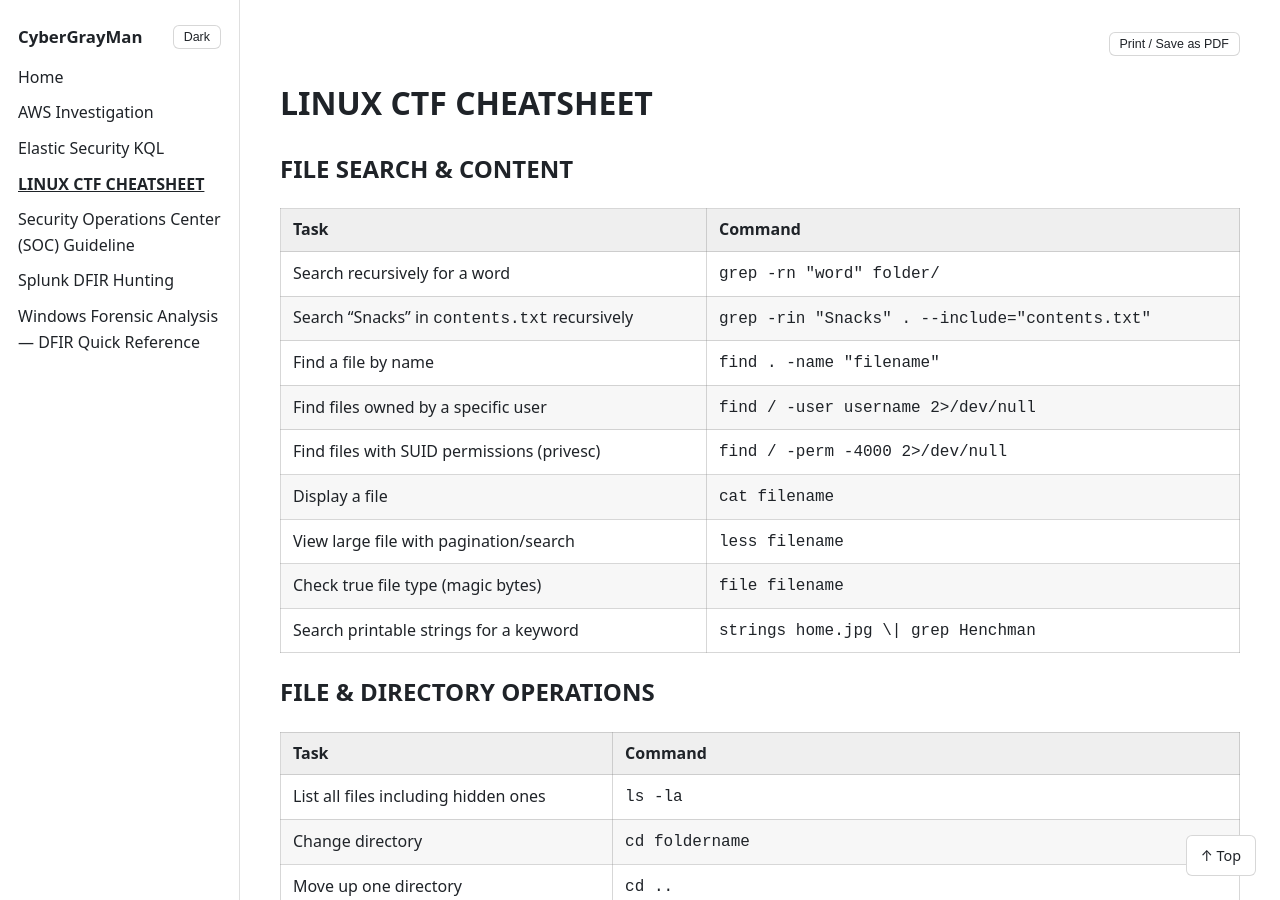
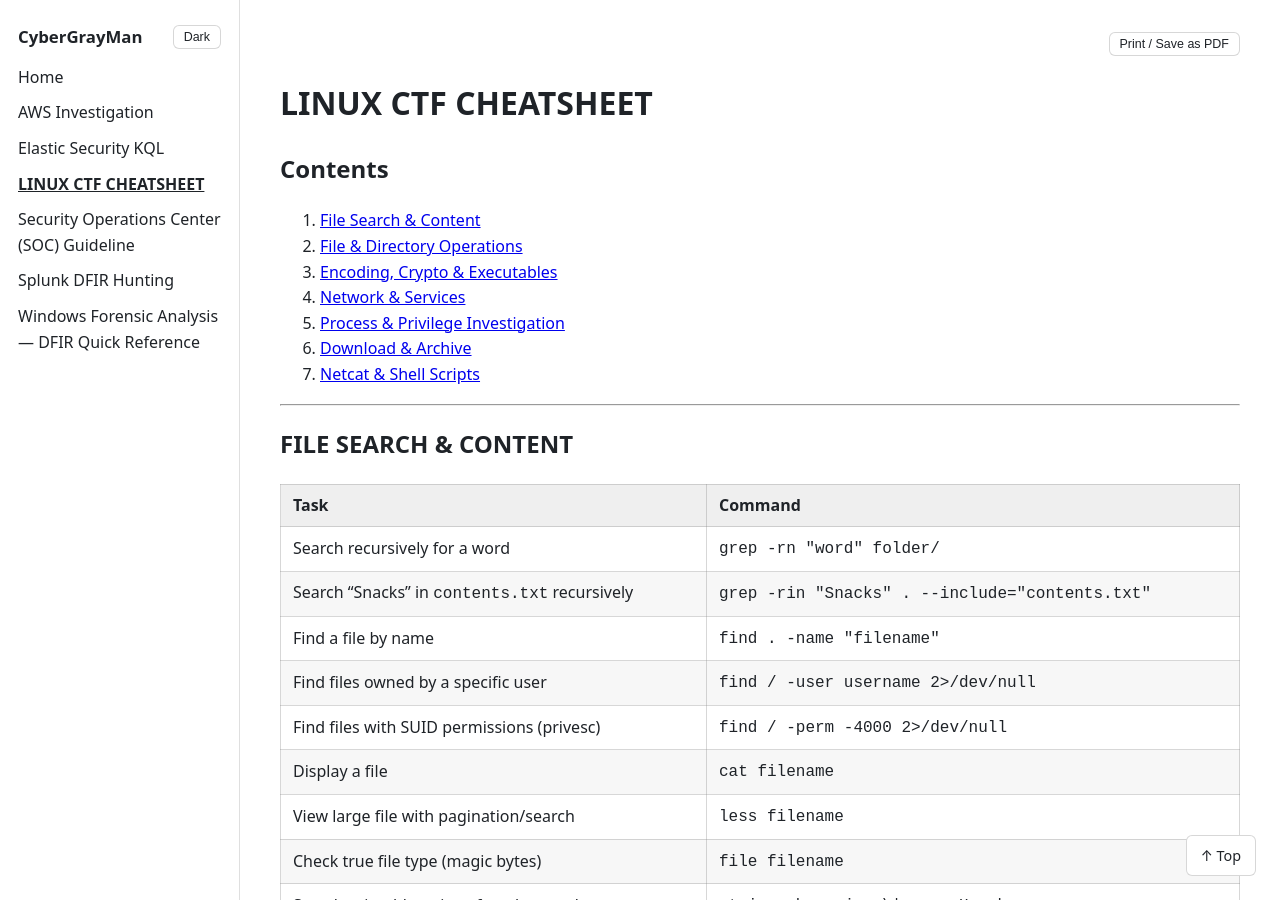
Before and after one commit to cybergrayman/md, a Jekyll site: the page built from Linux CTF Cheatsheet.md, in a window 1280 px wide and 900 px high. Built offline with Jekyll 4.4.1, drawn with Linux system fonts in a browser that asks for light colours; our own code applies the rules of GitHub Pages for plain Markdown files.

Commit message:
Add table of contents to Linux CTF Cheatsheet
Added a table of contents for better navigation.

```diff
--- a/Linux CTF Cheatsheet.md
+++ b/Linux CTF Cheatsheet.md
@@ -1,5 +1,15 @@
 # LINUX CTF CHEATSHEET
 
+## Contents
+1. [File Search & Content](#file-search--content)
+2. [File & Directory Operations](#file--directory-operations)
+3. [Encoding, Crypto & Executables](#encoding-crypto--executables)
+4. [Network & Services](#network--services)
+5. [Process & Privilege Investigation](#process--privilege-investigation)
+6. [Download & Archive](#download--archive)
+7. [Netcat & Shell Scripts](#netcat--shell-scripts)
+
+---
 
 ## FILE SEARCH & CONTENT
 
```
